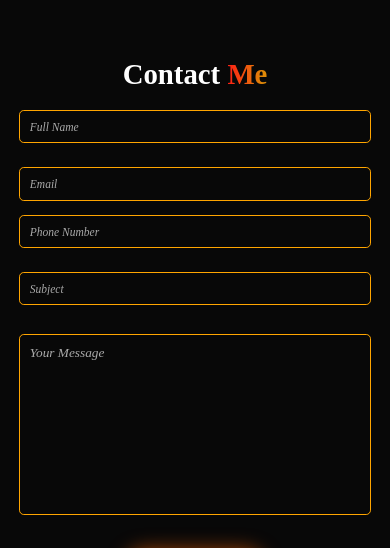
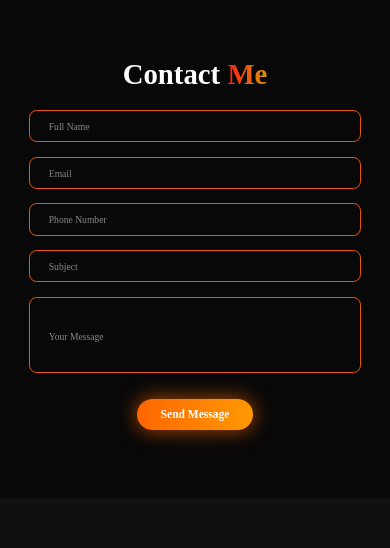
Before and after one commit to 01d-m0nk/My-portfolio, a plain HTML site: page index.html in a window 390 px wide. Shown: the part 6550-7098 px from the top of the page. Drawn offline with nearby package versions, Linux system fonts and the light colour scheme.

Commit message:
Email Is Working

```diff
--- a/index.html
+++ b/index.html
@@ -165,28 +165,39 @@
        <section class="contact" id="contact">
   <h2 class="heading">Contact <span>Me</span></h2>
 
-          <form action="#">
+  <form id="contact-form" action="https://api.web3forms.com/submit" method="POST">
+    <input type="hidden" name="access_key" value="ade8c631-ef06-45e5-b224-8cd52b24dd85">
 
-            <div class="input-group">
     <div class="input-box">
-                <input type="text" placeholder="Full Name">
-                <input type="email" placeholder="Email">
+      <input type="text" id="name" name="name" placeholder=" " required>
+      <label for="name">Full Name</label>
     </div>
 
+    <div class="input-box">
+      <input type="email" id="email" name="email" placeholder=" " required>
+      <label for="email">Email</label>
+    </div>
 
     <div class="input-box">
-                <input type="number" placeholder="Phone Number">
-                <input type="text" placeholder="Subject">
-              </div>
+      <input type="tel" id="phone" name="phone" placeholder=" ">
+      <label for="phone">Phone Number</label>
     </div>
 
+    <div class="input-box">
+      <input type="text" id="subject" name="subject" placeholder=" ">
+      <label for="subject">Subject</label>
+    </div>
 
+    <div class="input-box">
+      <textarea id="message" name="message" placeholder=" " rows="5" required></textarea>
+      <label for="message">Your Message</label>
+    </div>
 
-            <div class="input-group-2">
-              <textarea name="" id="" placeholder="Your Message" cols="30" rows="10"></textarea>
-              <input type="submit" value="Send Message" class="btn">
-            </div>
+    <button type="submit" class="btn">Send Message</button>
   </form>
+
+    <p id="form-status"></p>
+
 </section>
 
 
--- a/script.js
+++ b/script.js
@@ -1,7 +1,34 @@
+
 let menuIcon = document.querySelector("#menu-icon");
 let navbar = document.querySelector(".navbar");
 
-menuIcon.onclick = ()=>{
-    menuIcon.classList.toggle("bx-x")
+menuIcon.onclick = () => {
+    menuIcon.classList.toggle("bx-x");
     navbar.classList.toggle("active");
-}
+};
+
+
+const form = document.getElementById("contact-form");
+  const status = document.getElementById("form-status");
+
+  form.addEventListener("submit", async (e) => {
+    e.preventDefault();
+    status.textContent = "⏳ Sending...";
+
+    try {
+      const data = new FormData(form);
+      const res = await fetch(form.action, {
+        method: form.method,
+        body: data,
+      });
+
+      if (res.ok) {
+        status.textContent = "✅ Message sent successfully!";
+        form.reset();
+      } else {
+        status.textContent = "❌ Failed to send. Try again.";
+      }
+    } catch (error) {
+      status.textContent = "⚠️ Network error. Please try again.";
+    }
+  });
--- a/style.css
+++ b/style.css
@@ -406,98 +406,97 @@ section{
 
 /* Input Box */
 .contact form .input-box {
-  display: flex;
-  gap: 1rem;
-  flex-wrap: wrap;
   position: relative;
+  width: 100%;
 }
 
-/* Inputs */
-.contact form .input-box input {
-  flex: 1;
-  min-width: 48%;
+/* Inputs & Textarea */
+.contact form .input-box input,
+.contact form .input-box textarea {
+  width: 100%;
   padding: 1rem;
-  font-size: 1.2rem;
+  font-size: 1.1rem;
   color: var(--text-color);
-  background-color: transparent;
+  background: transparent;
   border: 1.5px solid var(--main-color);
   border-radius: 0.8rem;
+  outline: none;
   transition: 0.3s;
+  resize: none;
 }
 
-/* Textarea */
-.contact form .input-box input,
-.contact form textarea {
-  width: 100%;
-  padding: 1rem;
-  border: 1px solid orange;
-  border-radius: 0.5rem;
-  margin-bottom: 1.5rem; /* 👈 equal gap for all fields */
-  resize: none;
-  background: transparent;
-  color: #fff;
-}
-
-
-/* Focus & Hover Effects */
-.contact form .input-box input:focus,
-.contact form textarea:focus {
-  border-color: #ff6600;
-  box-shadow: 0 0 10px rgba(255, 102, 0, 0.5);
-}
-
-.contact form .input-box input:hover,
-.contact form textarea:hover {
-  border-color: #ff9900;
-  box-shadow: 0 0 8px rgba(255, 153, 0, 0.3);
-}
-
-/* Placeholder Styling */
-.contact form input::placeholder,
-.contact form textarea::placeholder {
-  color: #aaa;
-  font-style: italic;
-}
-
-/* Floating Label Effect */
+/* Floating Labels */
 .contact form .input-box label {
   position: absolute;
   top: 50%;
   left: 15px;
   transform: translateY(-50%);
   font-size: 1rem;
-  color: #666;
+  color: #888;
   pointer-events: none;
-  transition: 0.3s;
+  transition: 0.3s ease;
+  background: var(--bg-color);
+  padding: 0 5px;
 }
 
+/* Float label when active */
 .contact form .input-box input:focus + label,
-.contact form .input-box input:not(:placeholder-shown) + label {
-  top: -10px;
+.contact form .input-box input:not(:placeholder-shown) + label,
+.contact form .input-box textarea:focus + label,
+.contact form .input-box textarea:not(:placeholder-shown) + label {
+  top: -8px;
   left: 10px;
-  font-size: 0.9rem;
+  font-size: 0.85rem;
   color: #ff6600;
 }
 
+/* Focus & Hover Effects */
+.contact form .input-box input:focus,
+.contact form .input-box textarea:focus {
+  border-color: #ff6600;
+  box-shadow: 0 0 10px rgba(255, 102, 0, 0.5);
+}
+
+.contact form .input-box input:hover,
+.contact form .input-box textarea:hover {
+  border-color: #ff9900;
+  box-shadow: 0 0 8px rgba(255, 153, 0, 0.3);
+}
+
+/* Placeholder (hidden by default, but kept for floating effect) */
+.contact form input::placeholder,
+.contact form textarea::placeholder {
+  color: transparent;
+}
+
+/* Button */
 .contact form .btn {
   align-self: center;
   background: linear-gradient(90deg, #ff6600, #ff9900);
   color: #fff;
-  font-size: 1.4rem;
-  padding: 1.2rem 3rem;
+  font-size: 1.2rem;
+  padding: 1rem 2.5rem;
   border: none;
   border-radius: 2rem;
   cursor: pointer;
   transition: all 0.3s ease;
   box-shadow: 0 4px 15px rgba(255, 102, 0, 0.3);
   animation: pulse 2s infinite;
-  margin-top: 2rem;
+  margin-top: 1rem;
 }
 
-.contact form button:hover {
+.contact form .btn:hover {
   transform: translateY(-3px);
   box-shadow: 0 6px 20px rgba(255, 102, 0, 0.5);
 }
+
+/* Responsive */
+@media (max-width: 600px) {
+  .contact form {
+    padding: 0 1rem;
+  }
+}
+
 
 /* Pulse Animation */
 @keyframes pulse {
@@ -614,3 +613,26 @@ section{
   line-height: 1.6;
   color: #ddd;
 }
+
+#spinner {
+  display: inline-block;
+  width: 18px;
+  height: 18px;
+  border: 3px solid #fff;
+  border-top: 3px solid #3498db;
+  border-radius: 50%;
+  animation: spin 1s linear infinite;
+  margin-right: 8px;
+  vertical-align: middle;
+}
+
+@keyframes spin {
+  0% { transform: rotate(0deg); }
+  100% { transform: rotate(360deg); }
+}
+
+#form-status {
+  margin-top: 10px;
+  font-weight: bold;
+  color: #fff;
+}
```
Lines whose indentation alone changed are shown as unchanged.
